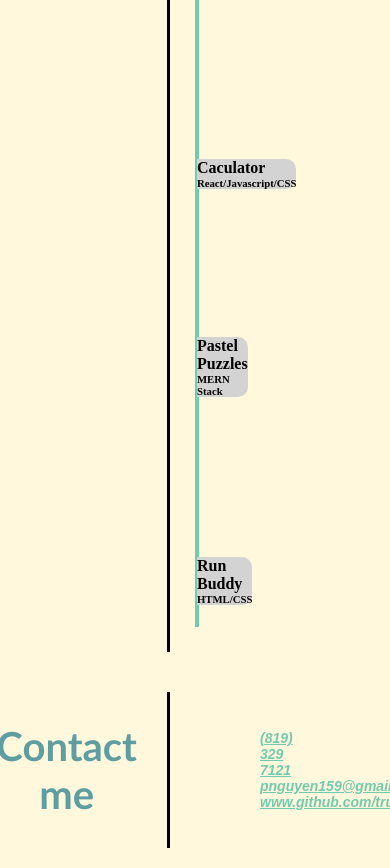
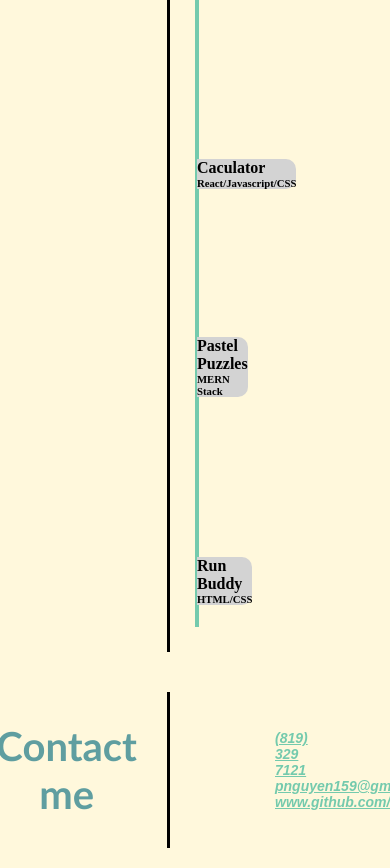
Before and after one commit to trungbr007/Portfolio-week-2, a plain HTML site: page index.html in a window 390 px wide. Shown: the part 2764-3632 px from the top of the page. Drawn offline with Linux system fonts and the light colour scheme; grey boxes are pictures that could not be loaded.

Commit message:
final commit

```diff
--- a/Asset/styles-2.css
+++ b/Asset/styles-2.css
@@ -352,7 +352,6 @@ footer{
     .information {
         flex-direction: column;
         list-style-type:circle;
-        padding-left: 0px;
-        margin: 10px;
+
     }
 }
```
Also changed, not shown: 1 other file.
